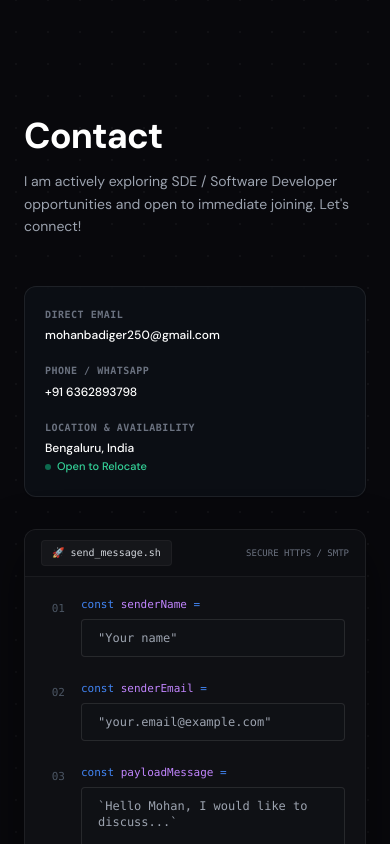
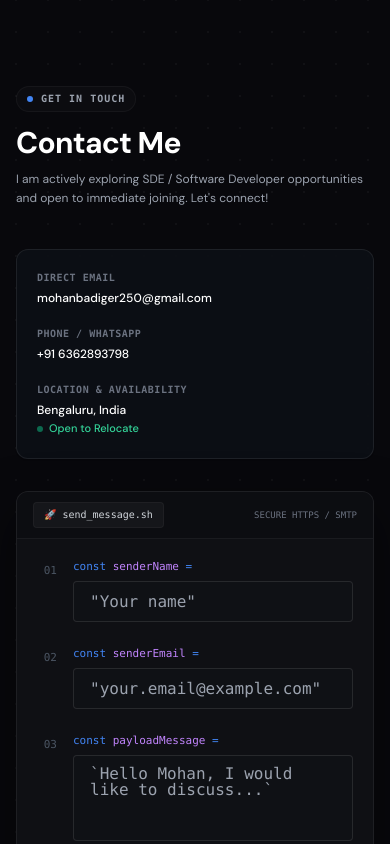
Before and after one commit to Mohan-Badiger/Portfolio, a React (Vite) app: page / in a window 390 px wide. Shown: the part 8880-9724 px from the top of the page. Built offline with nearby package versions, Linux system fonts and the light colour scheme; no server answers.

Commit message:
feat: initialize portfolio components, react structure, and seo metadata

```diff
--- a/src/components/ContactSection.jsx
+++ b/src/components/ContactSection.jsx
@@ -51,34 +51,38 @@ export default function ContactSection() {
     <motion.section
       initial={{ opacity: 0 }}
       whileInView={{ opacity: 1 }}
-      transition={{ duration: 0.8 }}
-      viewport={{ once: true }}
+      transition={{ duration: 0.7 }}
+      viewport={{ once: true, margin: '-40px' }}
       id="contact"
       aria-label="Contact Mohan Badiger"
-      className="w-full px-6 sm:px-12 lg:px-[12%] py-24 scroll-mt-24 relative overflow-hidden"
+      className="w-full px-4 xs:px-6 sm:px-12 lg:px-[12%] py-16 sm:py-24 scroll-mt-20 sm:scroll-mt-24 relative overflow-hidden"
     >
       {/* Background radial lighting */}
-      <div className="absolute top-1/2 left-1/2 -translate-x-1/2 -translate-y-1/2 w-96 h-96 -z-10 aurora-purple pointer-events-none rounded-full blur-[110px] opacity-25 animate-float-slow" />
-
-      <h2 className="sr-only">Contact Mohan Badiger – Full Stack MERN Developer</h2>
+      <div className="absolute top-1/2 left-1/2 -translate-x-1/2 -translate-y-1/2 w-72 sm:w-96 h-72 sm:h-96 -z-10 aurora-purple pointer-events-none rounded-full blur-[80px] sm:blur-[110px] opacity-25 animate-float-slow" />
 
       {/* Header section */}
-      <div className="flex flex-col items-start text-left mb-12">
-        <motion.h3
+      <div className="flex flex-col items-start text-left mb-10 sm:mb-12">
+        <div className="inline-flex items-center gap-2 px-2.5 py-1 rounded-full border border-slate-200 dark:border-white/[0.04] bg-slate-100/50 dark:bg-white/[0.02] mb-3">
+          <span className="w-1.5 h-1.5 rounded-full bg-antigravityBlue" />
+          <span className="text-[10px] uppercase font-bold tracking-widest font-mono text-slate-600 dark:text-gray-400">
+            Get in Touch
+          </span>
+        </div>
+        <motion.h2
           initial={{ opacity: 0, y: -10 }}
           whileInView={{ opacity: 1, y: 0 }}
           transition={{ duration: 0.5, delay: 0.1 }}
           viewport={{ once: true }}
-          className="text-4xl sm:text-5xl font-bold font-Inter text-slate-900 dark:text-white tracking-tight leading-none"
+          className="text-3xl xs:text-4xl sm:text-5xl font-bold font-Inter text-slate-900 dark:text-white tracking-tight leading-tight"
         >
-          Contact
-        </motion.h3>
+          Contact Me
+        </motion.h2>
         <motion.p
           initial={{ opacity: 0 }}
           whileInView={{ opacity: 1 }}
           transition={{ duration: 0.5, delay: 0.2 }}
           viewport={{ once: true }}
-          className="text-slate-500 dark:text-gray-400 max-w-lg mt-4 font-Inter text-sm leading-relaxed"
+          className="text-slate-500 dark:text-gray-400 max-w-lg mt-2 sm:mt-3 font-Inter text-xs sm:text-sm leading-relaxed"
         >
           I am actively exploring SDE / Software Developer opportunities and open to immediate joining. Let's connect!
         </motion.p>
@@ -191,7 +195,7 @@ export default function ContactSection() {
                 name="name"
                 required
                 placeholder='"Your name"'
-                className="w-full px-4 py-2.5 outline-none border border-white/10 rounded bg-[#111217]/50 text-white font-mono text-xs transition-all duration-300 focus:border-antigravityBlue/50 focus:bg-[#111217]/80 focus:shadow-[0_0_15px_rgba(66,133,244,0.15)]"
+                className="w-full px-4 py-2.5 outline-none border border-white/10 rounded bg-[#111217]/50 text-white font-mono text-[16px] sm:text-xs transition-all duration-300 focus:border-antigravityBlue/50 focus:bg-[#111217]/80 focus:shadow-[0_0_15px_rgba(66,133,244,0.15)]"
               />
             </div>
           </div>
@@ -211,7 +215,7 @@ export default function ContactSection() {
                 name="email"
                 required
                 placeholder='"your.email@example.com"'
-                className="w-full px-4 py-2.5 outline-none border border-white/10 rounded bg-[#111217]/50 text-white font-mono text-xs transition-all duration-300 focus:border-antigravityBlue/50 focus:bg-[#111217]/80 focus:shadow-[0_0_15px_rgba(66,133,244,0.15)]"
+                className="w-full px-4 py-2.5 outline-none border border-white/10 rounded bg-[#111217]/50 text-white font-mono text-[16px] sm:text-xs transition-all duration-300 focus:border-antigravityBlue/50 focus:bg-[#111217]/80 focus:shadow-[0_0_15px_rgba(66,133,244,0.15)]"
               />
             </div>
           </div>
@@ -231,7 +235,7 @@ export default function ContactSection() {
                 rows="4"
                 required
                 placeholder='`Hello Mohan, I would like to discuss...`'
-                className="w-full px-4 py-2.5 outline-none border border-white/10 rounded bg-[#111217]/50 text-white font-mono text-xs transition-all duration-300 focus:border-antigravityBlue/50 focus:bg-[#111217]/80 focus:shadow-[0_0_15px_rgba(66,133,244,0.15)] resize-none"
+                className="w-full px-4 py-2.5 outline-none border border-white/10 rounded bg-[#111217]/50 text-white font-mono text-[16px] sm:text-xs transition-all duration-300 focus:border-antigravityBlue/50 focus:bg-[#111217]/80 focus:shadow-[0_0_15px_rgba(66,133,244,0.15)] resize-none"
               />
             </div>
           </div>
--- a/src/components/WhatsAppButton.jsx
+++ b/src/components/WhatsAppButton.jsx
@@ -5,8 +5,9 @@ export default function WhatsAppButton() {
   const [isHovered, setIsHovered] = useState(false)
   const [showTooltip, setShowTooltip] = useState(false)
 
-  // Trigger tooltip once shortly after page loads to draw subtle attention
+  // Trigger tooltip once shortly after page loads on desktop only
   useEffect(() => {
+    if (window.innerWidth < 768) return // Don't auto-pop on mobile
     const timer = setTimeout(() => {
       setShowTooltip(true)
     }, 4000)
@@ -27,7 +28,7 @@ export default function WhatsAppButton() {
   const whatsappUrl = `https://wa.me/916362893798?text=${encodeURIComponent(message)}`
 
   return (
-    <div className="fixed bottom-6 right-6 z-50 flex items-center gap-3">
+    <div className="fixed bottom-4 right-4 sm:bottom-6 sm:right-6 z-50 flex items-center gap-3 select-none">
       {/* Tooltip text */}
       <AnimatePresence>
         {(isHovered || showTooltip) && (
```
